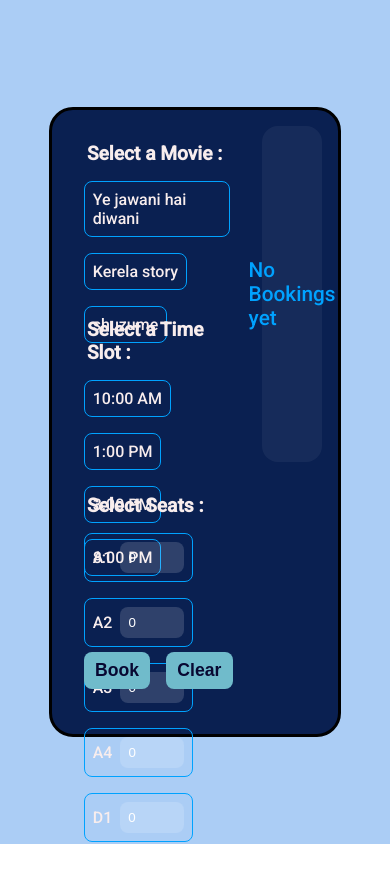
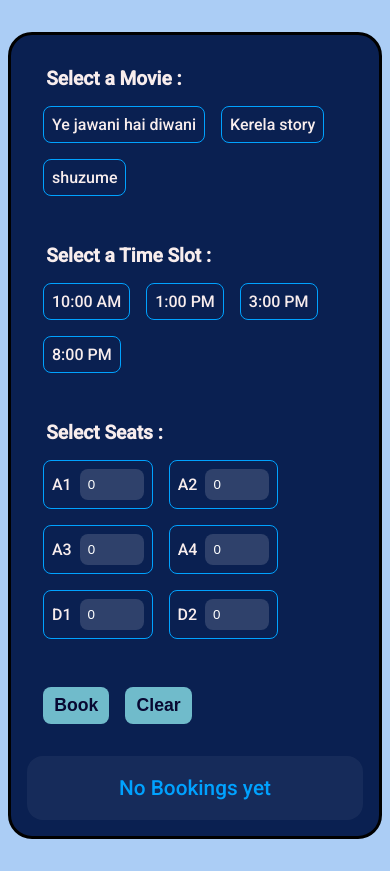
Before and after one commit to nikhil-223/bookmyshow-project-client, a Next.js app: page / in a window 390 px wide. Before the commit the page ends 844 px from the top, so only its background shows below. Built offline with nearby package versions, Linux system fonts and the light colour scheme.

Commit message:
added automatic scroll down

```diff
--- a/components/Alert.jsx
+++ b/components/Alert.jsx
@@ -3,7 +3,7 @@ import React from 'react'
 const Alert = ({alert}) => {
   return (
     alert.isAlert &&
-    <div className={`${alert.type==='success'?'alert-success':'alert-error'}`}>{alert.message}</div>
+    <div className={`alert ${alert.type==='success'?'alert-success':'alert-error'}`}>{alert.message}</div>
   )
 }
 
--- a/components/BookBtn.jsx
+++ b/components/BookBtn.jsx
@@ -1,4 +1,6 @@
-import React from "react";
+"use client";
+
+import React, { useEffect, useState } from "react";
 
 const BookBtn = (props) => {
 	const domain = "https://bookmyshow-backend-28y2.onrender.com/";
@@ -11,7 +13,9 @@ const BookBtn = (props) => {
 		setAlert,
 	} = props;
 
-	const showAlert = (type,message) => {
+	const [scrollDown, setScrollDown] = useState(false);
+
+	const showAlert = (type, message) => {
 		setTimeout(() => {
 			setAlert({
 				isAlert: false,
@@ -25,6 +29,13 @@ const BookBtn = (props) => {
 			message: message,
 		});
 	};
+
+	useEffect(() => {
+		if (scrollDown) {
+			window.scrollTo(0, document.body.scrollHeight);
+			setScrollDown(false);
+		}
+	}, [scrollDown]);
 
 	const bookShow = () => {
 		setIsBooking(true);
@@ -57,14 +68,16 @@ const BookBtn = (props) => {
 				}
 			} catch (error) {
 				console.log(error);
-			} finally{
+			} finally {
 				showAlert("success", "Booking is successfull");
+				setScrollDown(true);
 			}
 		};
 
-		if (myShow.movie === "") showAlert("error","Please select a movie");
-		else if (myShow.slot === "") showAlert("error","Please select a slot");
-		else if (seatsSelected[0] === undefined) showAlert("error","Please select seats");
+		if (myShow.movie === "") showAlert("error", "Please select a movie");
+		else if (myShow.slot === "") showAlert("error", "Please select a slot");
+		else if (seatsSelected[0] === undefined)
+			showAlert("error", "Please select seats");
 		else {
 			bookShow();
 			setIsBooking(false);
--- a/styles/home.css
+++ b/styles/home.css
@@ -21,8 +21,7 @@
 	color: rgb(248, 237, 237);
 }
 
-
-.container_item_heading{
+.container_item_heading {
 	margin-left: 0.2rem;
 	font-weight: 600;
 	font-size: 1.2rem;
@@ -32,20 +31,20 @@
 	grid-area: 1/1 / span 1 / span 1;
 }
 
-.list{
-    display: flex ;
+.list {
+	display: flex;
 	flex-wrap: wrap;
 	gap: 1rem;
 }
-.option{
+.option {
 	padding: 0.5rem;
 	border: 0.1rem solid rgb(0, 162, 255);
 	border-radius: 0.5rem;
 	cursor: pointer;
-    transition: all 0.3s ;
+	transition: all 0.3s;
 }
 
-.seat_option{
+.seat_option {
 	display: flex;
 	align-items: center;
 	gap: 0.5rem;
@@ -56,17 +55,17 @@
 	background-color: transparent !important;
 }
 
-.seat_option input{
+.seat_option input {
 	width: 4rem;
 	padding: 0.5rem;
 	border-radius: 0.5rem;
 	border: none;
 	outline: none;
-    background-color:rgb(255 255 255 / 15%) ;
+	background-color: rgb(255 255 255 / 15%);
 	color: white;
 }
 
-.option:hover{
+.option:hover {
 	background-color: rgb(255 255 255 / 15%);
 }
 
@@ -78,14 +77,14 @@
 	grid-area: 3/1 / span 1 / span 2;
 }
 
-.btn_area{
-    grid-area: 4/1 / span 1 / span 2 ;
+.btn_area {
+	grid-area: 4/1 / span 1 / span 2;
 	display: flex;
 	flex-direction: row !important;
 	align-items: center;
 }
 
-.btn{
+.btn {
 	width: fit-content;
 	font-size: 1.1rem;
 	padding: 0.5rem 0.7rem;
@@ -93,7 +92,7 @@
 	border-radius: 0.5rem;
 	border: none;
 	background-color: rgb(112, 187, 203);
-    color:rgb(8, 8, 50);
+	color: rgb(8, 8, 50);
 	cursor: pointer;
 }
 
@@ -120,40 +119,40 @@
 	gap: 0.5rem;
 }
 
-.bookingDetails .bookingDetails_heading{
+.bookingDetails .bookingDetails_heading {
 	font-size: 1.2rem;
 	margin-left: 0.3rem;
 }
 
-.bookingDetails .bookingDetails_content{
+.bookingDetails .bookingDetails_content {
 	padding: 0.5rem;
 	border: 0.1rem solid rgb(0, 162, 255);
-    background-color:rgb(0, 162, 255) ;
+	background-color: rgb(0, 162, 255);
 	color: rgb(8, 8, 50);
 	width: fit-content;
 	border-radius: 0.5rem;
 	cursor: pointer;
-    transition: all 0.3s ;
+	transition: all 0.3s;
 	display: flex;
 	gap: 1rem;
 	flex-wrap: wrap;
 }
 
-.bookingDetails_seats{
+.bookingDetails_seats {
 	color: rgb(8, 8, 50);
 	width: fit-content;
 	border-radius: 0.5rem;
 	cursor: pointer;
-    transition: all 0.3s ;
+	transition: all 0.3s;
 	display: flex;
 	gap: 1rem;
 	flex-wrap: wrap;
 }
 
-.no_booking{
+.no_booking {
 	position: absolute;
-    top:50%;
-    transform: translate(0,-50%);
+	top: 50%;
+	transform: translate(0, -50%);
 	width: 100%;
 	display: flex;
 	justify-content: center;
@@ -162,7 +161,7 @@
 	color: rgb(0, 162, 255);
 }
 
-.alert-success{
+.alert {
 	position: absolute;
 	right: 0;
 	bottom: 0;
@@ -172,13 +171,44 @@
 	margin: 1rem;
 	padding: 0.5rem;
 }
-.alert-error{
-    position: absolute;
-    right: 0;
-    bottom: 0;
-    border-radius: 0.5rem;
+.alert-success {
+	background-color: rgb(121, 222, 90);
+	color: black;
+}
+.alert-error {
 	background-color: rgb(122, 57, 50);
 	color: white;
-    margin: 1rem;
-    padding: 0.5rem;
 }
+@media only screen and (max-width: 600px) {
+	.container {
+        position: unset;
+        margin: 2rem 0.5rem;
+        width: 100%;
+        height: auto;
+		grid-template-columns: 100%;
+		grid-template-rows: auto auto auto auto auto;
+	}
+	.movies {
+		grid-area: 1/1 / span 1 / span 1;
+	}
+	.time_slot {
+		grid-area: 2/1 / span 1 / span 1;
+	}
+
+	.seats {
+		grid-area: 3/1 / span 1 / span 1;
+	}
+
+	.btn_area {
+		grid-area: 4/1 / span 1 / span 1;
+		display: flex;
+		flex-direction: row !important;
+		align-items: center;
+	}
+	.last_booking {
+		grid-area: 5/1 / span 1 / span 1;
+	}
+    .alert {
+        position: fixed;
+    }
+}
```
Lines whose indentation alone changed are shown as unchanged.
